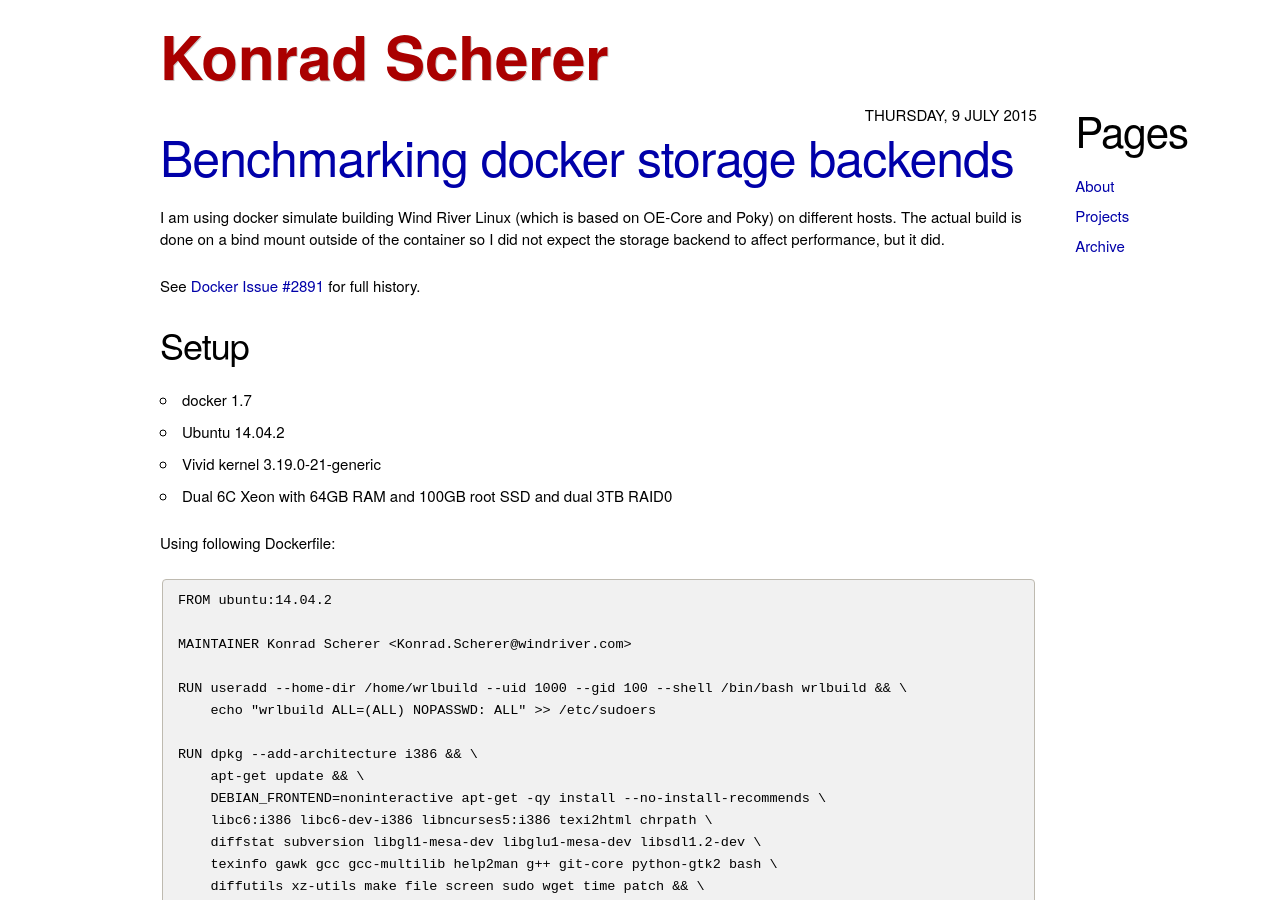
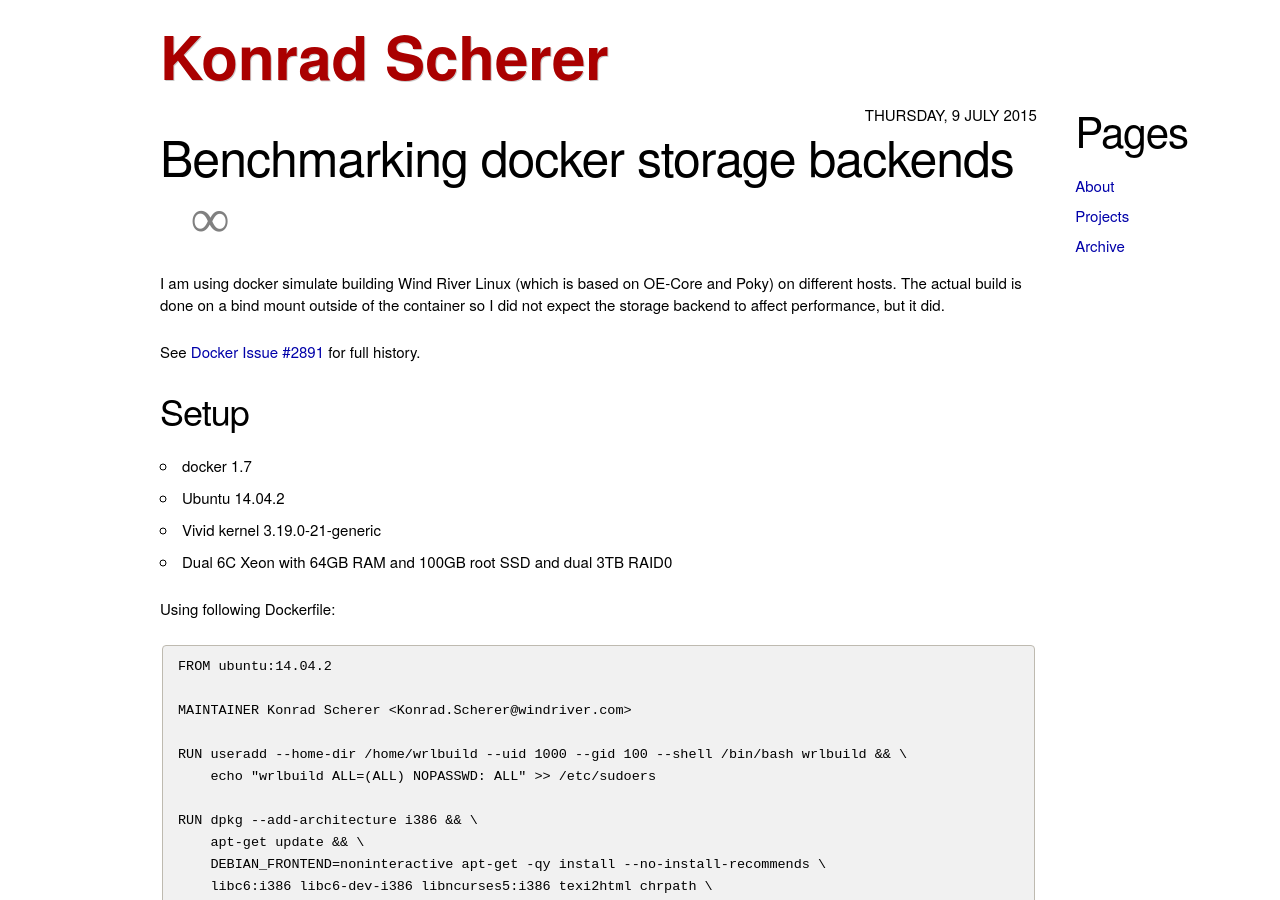
Before and after one commit to kscherer/kscherer.github.com, a Jekyll site: the page built from index.html, in a window 1280 px wide and 900 px high. Built offline with Jekyll 4.4.1, drawn with Linux system fonts in a browser that asks for light colours; the list of posts is cut into pages by our own code.

Commit message:
Update jekyll version while trying to fix pagination

```diff
--- a/_config.yml
+++ b/_config.yml
@@ -3,9 +3,10 @@
 permalink: /:categories/:year/:month/:day/:title
 
 exclude: [".rvmrc", ".rbenv-version", "README.md", "Rakefile", "changelog.md"]
-pygments: true
+highlighter: pygments
 baseurl: /
 paginate: 3
+paginate_path: "/blog/page:num/"
 markdown: kramdown
 
 # Themes are encouraged to use these universal variables
@@ -15,7 +16,7 @@
 tagline: Trying to be a producer, not just a consumer of content
 author :
   name : Konrad Scherer
-  email : konrad@darnok.net
+  email : kmscherer@gmail.com
   github : kscherer
 #  twitter : username
 #  feedburner : feedname
--- a/index.html
+++ b/index.html
@@ -2,14 +2,9 @@
 layout: default
 title: Home
 ---
-
-
 {% for post in paginator.posts %}
   <div align="right" class="date-container">{{ post.date | date:"%A, %e %B %Y" | upcase }}</div>
-  <h1><a href="{{ post.url }}">{{ post.title }}</a></h1>
-<!--
   <h1>{{ post.title }} <a class="glyph-permalink" href="{{ post.url }}" title="Permanent link to: '{{ post.title }}'">&infin;</a></h1>
--->
   <div class="content">
     {{ post.content }}
   </div>
@@ -29,7 +24,7 @@
   {% endif %}
   <span class="page_number ">Page: {{paginator.page}} of {{paginator.total_pages}}</span>
   {% if paginator.next_page %}
-    <a href="/page{{paginator.next_page}}" class="next ">Next</a>
+    <a href="/blog/page{{paginator.next_page}}" class="next ">Next</a>
   {% else %}
     <span class="next ">Next</span>
   {% endif %}
```
Also changed, not shown: Gemfile.lock, 1 other file.
